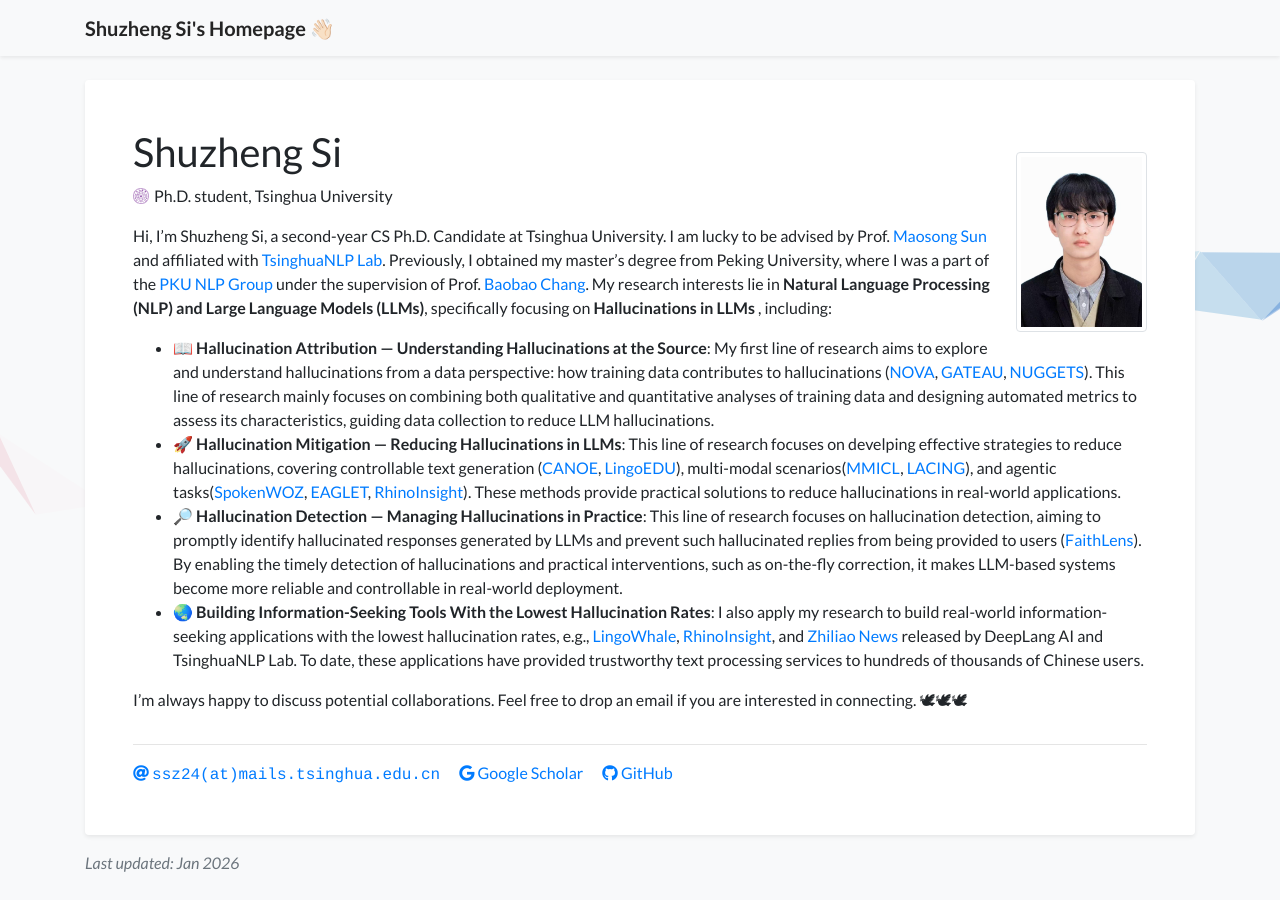
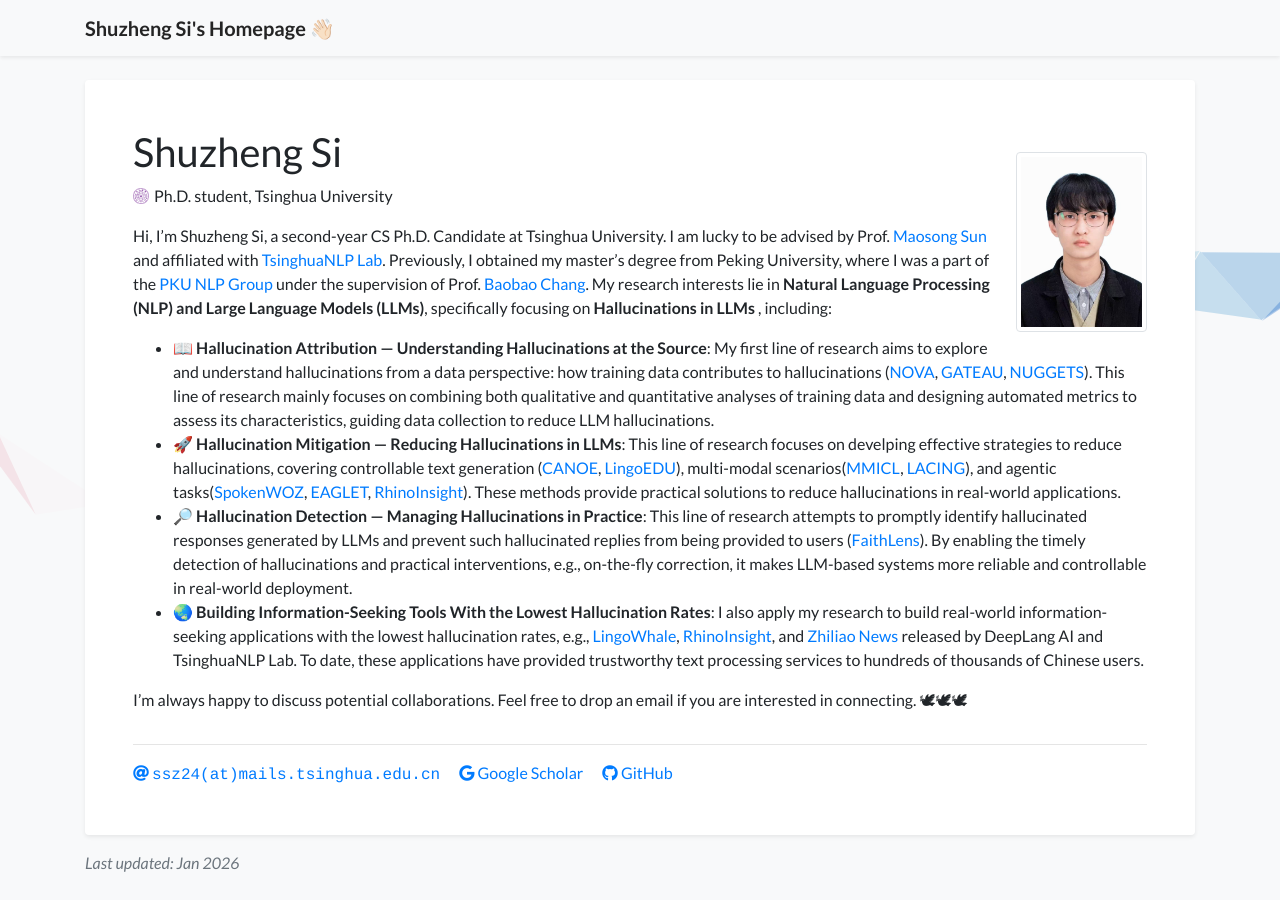
Before and after one commit to S1s-Z/s1s-z.github.io, a Jekyll site: the page built from index.html, in a window 1280 px wide. Built offline with Jekyll 4.4.1, drawn with Linux system fonts in a browser that asks for light colours; a style sheet for code colours, icons or effects is not loaded.

Commit message:
Update profile.yml

```diff
--- a/_data/profile.yml
+++ b/_data/profile.yml
@@ -29,7 +29,7 @@ short_bio: >-
           🚀 <b>Hallucination Mitigation  — Reducing Hallucinations in LLMs</b>: This line of research focuses on develping effective strategies to reduce hallucinations, covering controllable text generation (<a href="https://arxiv.org/abs/2505.16483">CANOE</a>, <a href="https://arxiv.org/abs/2512.14244">LingoEDU</a>), multi-modal scenarios(<a href="https://arxiv.org/abs/2309.07915">MMICL</a>, <a href="https://arxiv.org/abs/2411.14279">LACING</a>), and agentic tasks(<a href="https://arxiv.org/abs/2305.13040">SpokenWOZ</a>, <a href="https://arxiv.org/abs/2510.05608">EAGLET</a>, <a href="https://arxiv.org/abs/2511.18743">RhinoInsight</a>). These methods provide practical solutions to reduce hallucinations in real-world applications.
       </li>
       <li>
-          🔎 <b>Hallucination Detection  — Managing Hallucinations in Practice</b>: This line of research focuses on hallucination detection, aiming to promptly identify hallucinated responses generated by LLMs and prevent such hallucinated replies from being provided to users (<a href="https://arxiv.org/abs/2512.20182">FaithLens</a>). By enabling the timely detection of hallucinations and practical interventions, such as on-the-fly correction, it makes LLM-based systems become more reliable and controllable in real-world deployment.
+          🔎 <b>Hallucination Detection  — Managing Hallucinations in Practice</b>: This line of research attempts to promptly identify hallucinated responses generated by LLMs and prevent such hallucinated replies from being provided to users (<a href="https://arxiv.org/abs/2512.20182">FaithLens</a>). By enabling the timely detection of hallucinations and practical interventions, e.g., on-the-fly correction, it makes LLM-based systems more reliable and controllable in real-world deployment.
       </li>
       <li>
           🌏 <b>Building Information-Seeking Tools With the Lowest Hallucination Rates</b>: I also apply my research to build real-world information-seeking applications with the lowest hallucination rates, e.g., <a href="https://lingowhale.com/">LingoWhale</a>, <a href="https://research.deeplang.net/">RhinoInsight</a>, and <a href="https://zhiliao.news/">Zhiliao News</a> released by DeepLang AI and TsinghuaNLP Lab. To date, these applications have provided trustworthy text processing services to hundreds of thousands of Chinese users.
```
